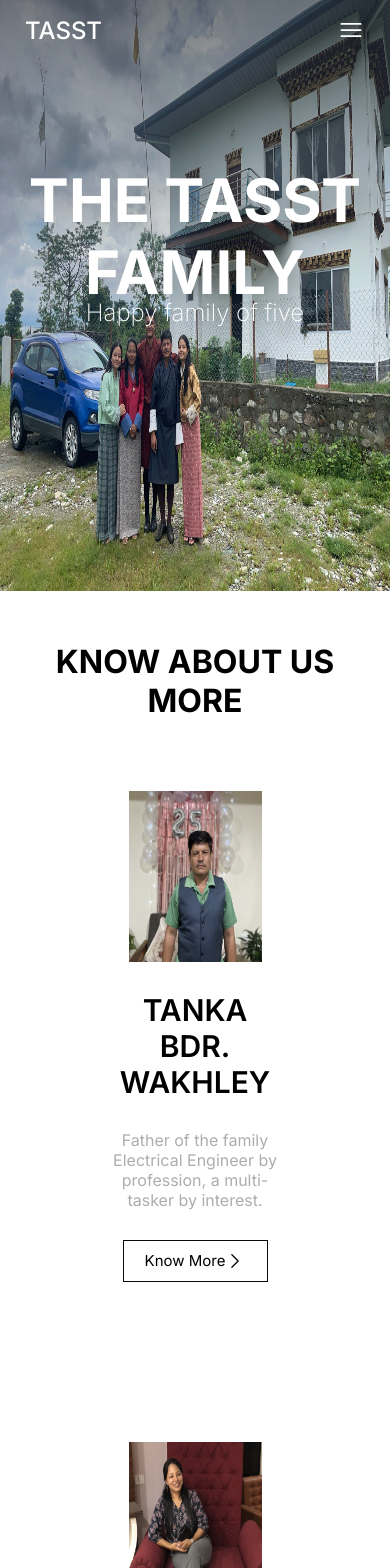
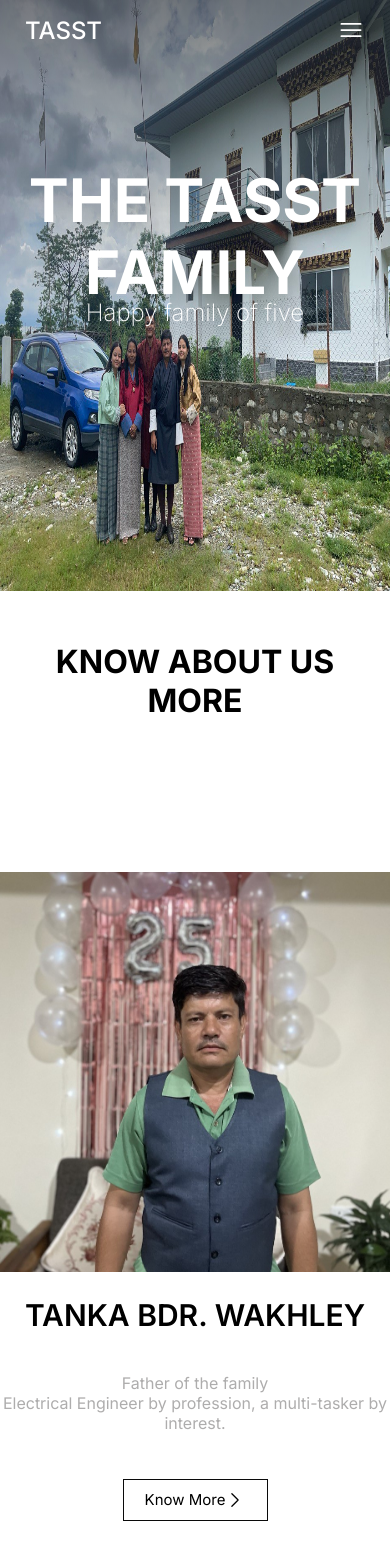
Before and after one commit to suzWaks/tasst, a Next.js app: page / in a window 390 px wide. Shown: the top 1568 px of the page. Built offline with nearby package versions, Linux system fonts and the light colour scheme.

Commit message:
Fixed IndividualBrief

```diff
--- a/app/page.module.css
+++ b/app/page.module.css
@@ -47,6 +47,7 @@
   align-items: center;
   text-align: center;
   padding: 50px;
+  margin-bottom: 100px;
 }
 
 @media (max-width: 768px) {
--- a/app/residence/page.js
+++ b/app/residence/page.js
@@ -2,6 +2,6 @@ import React from 'react'
 
 export default function Residence() {
   return (
-    <div>residence</div>
+    <div>Residence</div>
   )
 }
--- /dev/null
+++ b/components/HomePage/IndividualBrief/motion.js
@@ -0,0 +1,5 @@
+'use client';
+
+import { motion } from 'framer-motion';
+
+export const div = motion.div;
--- a/components/HomePage/IndividualBrief/page.js
+++ b/components/HomePage/IndividualBrief/page.js
@@ -1,71 +1,59 @@
+import styles from './page.module.css'
 import Image from 'next/image';
-import styles from './page.module.css';
-import ChevronRight from '../../Icons/Chevronright';
 import { details } from '@/data';
-import React from 'react'
 import Button from '@/components/ui/button';
-import { motion } from 'framer-motion';
+import * as motion from '@/components/HomePage/IndividualBrief/motion'
+
+import React from 'react';
 
 export default function IndividualBrief() {
     return (
-
         details.map(data =>
             <motion.div initial={{ opacity: 0, scale: 0.5 }}
                 whileInView={{ opacity: 1, scale: 1 }}
-                viewport={{ once: true }} transition={{ ease: "easeOut", duration: 1 }}
-                className={styles.container} key={data.id}>
+                viewport={{ once: true }} transition={{ ease: "easeOut", duration: 1 }} className={styles.container} key={data.id}>
+
                 {data.id % 2 === 0 ? (
                     <>
-                        <div className={`${styles.column} ${styles.leftColumn}`}>
-
-                            <>
-                                <div key={data.id} className={styles.row1}>{data.name}</div>
-                                <div key={data.id} className={styles.row2}>{data.description.split('\n').map((line, index) => (
+                        <div className={styles.column}>
+                            <Image src={data.image} width={400} height={400} alt={data.name} />
+                        </div>
+                        <div className={styles.column} >
+                            <h2>{data.name}</h2>
+                            <p>{data.description.split('\n').map((line, index) => (
                                 <React.Fragment key={index}>
                                     {line}
                                     <br />
                                 </React.Fragment>
-                                ))}</div>
-                            </>
+                            ))}
+                            </p>
+                            <Button text='Know More' />
 
-
-                            <Button text='Know More' />
-                        </div>
-                        <div className={styles.column}>
-                            <div className={styles.imageWrapper}>
-                                <Image src={data.image} layout='fill' alt={data.name} />
-                            </div>
                         </div>
                     </>
 
                 ) : (
                     <>
-                        <div className={styles.column}>
-                            <div className={styles.imageWrapper}>
-                                <Image src={data.image} layout="fill" alt={data.name} />
+                        <div className={`${styles.column} ${styles.colImg}`}>
+                            <Image src={data.image} width={400} height={400} alt={data.name} />
                         </div>
-                        </div>
-                        <div className={`${styles.column} ${styles.leftColumn}`}>
-
-                            <>
-                                <div key={data.id} className={styles.row1}>{data.name}</div>
-                                <div key={data.id} className={styles.row2}>{data.description.split('\n').map((line, index) => (
+                        <div className={`${styles.column} ${styles.coltext}`}>
+                            <h2>{data.name}</h2>
+                            <p>{data.description.split('\n').map((line, index) => (
                                 <React.Fragment key={index}>
                                     {line}
                                     <br />
                                 </React.Fragment>
-                                ))}</div>
-                            </>
-
-
+                            ))}
+                            </p>
                             <Button text='Know More' />
                         </div>
 
                     </>
                 )}
+            </motion.div>
 
-            </motion.div>
         )
 
-    );
+    )
 }
--- a/components/HomePage/IndividualBrief/page.module.css
+++ b/components/HomePage/IndividualBrief/page.module.css
@@ -1,93 +1,51 @@
-/* page.module.css */
-
 .container {
   display: flex;
-  height: 550px;
-  width: 100%;
-  padding: 10px 100px;
-  margin-bottom: 100px;
-  position: relative;
+  flex-wrap: wrap;
+  justify-content: center;
+  margin-bottom: 150px;
 }
 
 .column {
-  display: flex;
-  justify-content: center;
-  align-items: center;
   flex: 1;
-}
-
-.row1 {
-  margin-bottom: 10px;
-  font-size: 30px;
-  font-weight: 600;
-  padding: 20px 5px;
-  text-transform: uppercase;
+  width: 30px;
+  box-sizing: border-box;
+  display: flex; /* Add display: flex */
+  flex-direction: column; /* Make it a column layout */
+  justify-content: center; /* Center vertically */
+  align-items: center; /* Center horizontally */
   text-align: center;
 }
 
-.row2 {
-  color: #aeadad;
-  text-align: center;
+.column h2 {
+  font-size: 30px;
+  font-weight: 600;
+  text-transform: uppercase;
 }
 
-.row3 {
-  display: flex;
-  flex-direction: row;
-  width: 145px;
-  padding: 10px 20px;
-  font-size: 15px;
-  border: 1px solid #090909;
-  margin: 30px 5px;
-  /* transition: display 0.3s ease; */
+.column p {
+  color: #aeadad;
 }
 
-.row3:hover {
-  background-color: black;
-  color: white;
+.coltext {
+  order: 0;
 }
 
-.row3 svg {
-  fill: none;
-  stroke-width: 1.5px;
-  stroke: black;
-  width: 20x;
-  height: 20px;
-  display: block;
+.colImg {
+  order: 1;
 }
-
-.row3:hover svg {
-  stroke: white;
-}
-
-.imageWrapper {
-  position: relative;
-  width: 70%;
-  height: 90%;
-}
-
-.leftColumn {
-  display: flex;
-  flex-direction: column;
-  justify-content: center;
-  align-items: center;
-}
-
-@media only screen and (max-width: 768px) {
-  .container {
-    flex-direction: column;
-    /* height: 800px; */
+@media (max-width: 960px) {
+  .column {
+    flex-basis: 100%;
   }
 
-  .column {
-    width: 100%;
+  .column:nth-child(odd) {
+    order: -1; /* Change the order of odd columns */
   }
 
-  .leftColumn {
-    order: 2; /* Change the order of left column */
+  .coltext {
+    order: 1;
   }
-
-  .row1,
-  .row2 {
-    text-align: center; /* Center text on small screens */
+  .colImg {
+    order: 0;
   }
 }
--- a/components/ui/button.module.css
+++ b/components/ui/button.module.css
@@ -22,7 +22,9 @@
 .btn:hover {
   background-color: black;
   color: white;
+  cursor: pointer;
 }
 .btn:hover svg {
   stroke: white;
+  cursor: pointer;
 }
```
Also changed, not shown: app/residence/page.module.css (added). Lines whose indentation alone changed are shown as unchanged.
